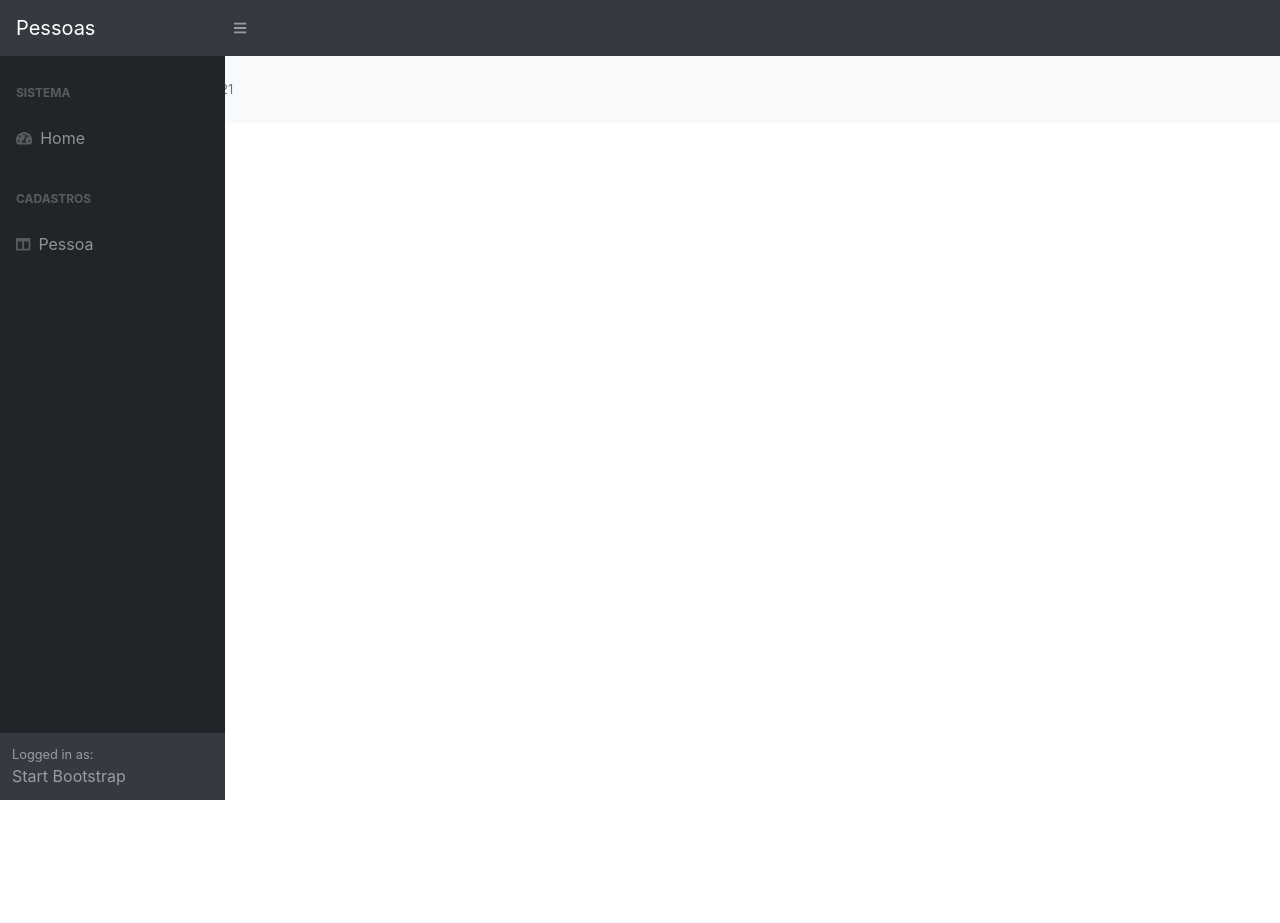
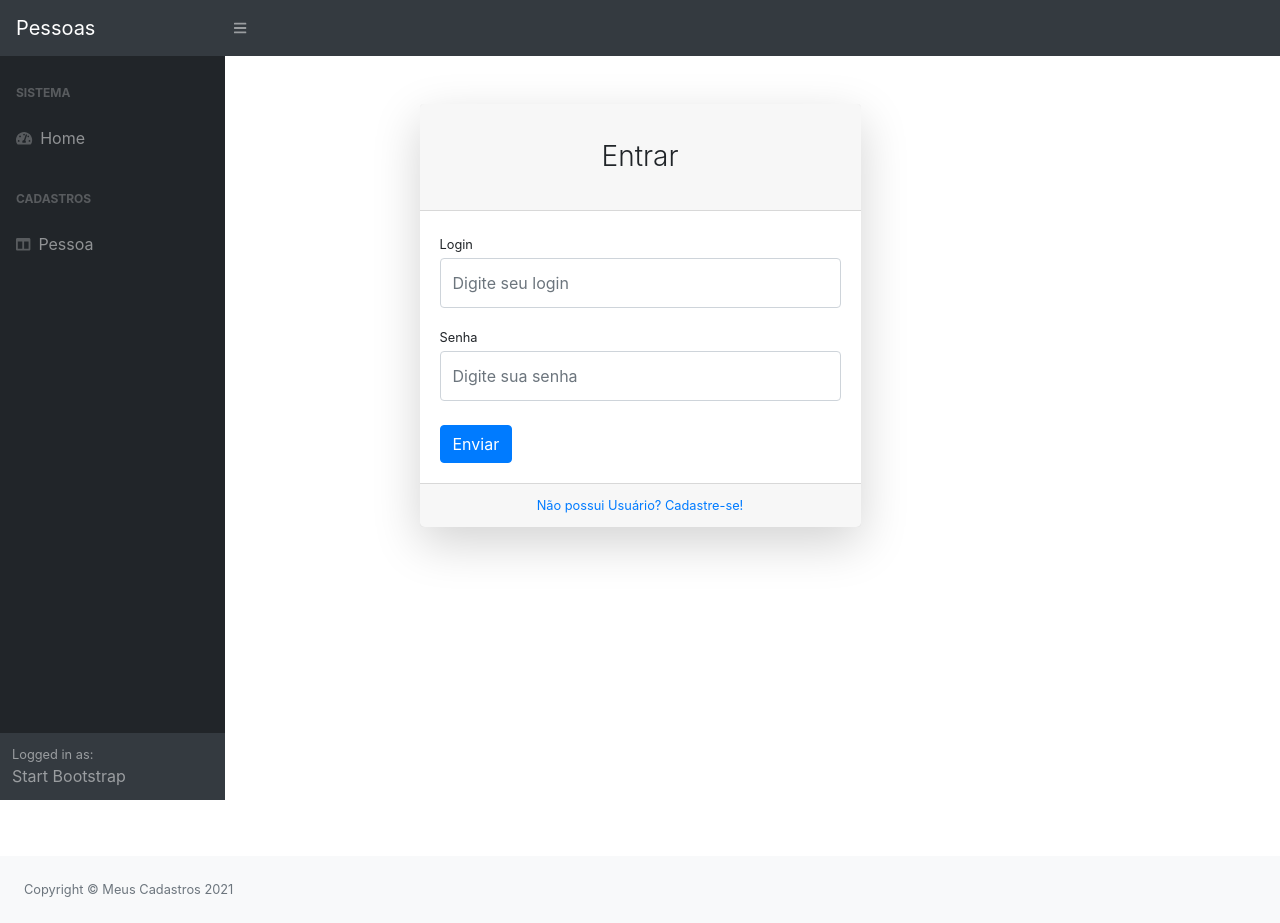
Before and after one commit to Wa10/API-Cadastro-de-Pessoas, an Angular app in the folder cadastro-pessoa-front/: page /login in a window 1280 px wide. Before the commit this address led to /. Before the commit the page ends 800 px from the top, so only its background shows below. Built offline with nearby package versions, Linux system fonts and the light colour scheme.

Commit message:
Criação tela login

```diff
--- a/cadastro-pessoa-front/src/app/app-routing.module.ts
+++ b/cadastro-pessoa-front/src/app/app-routing.module.ts
@@ -1,8 +1,10 @@
 import { NgModule } from '@angular/core';
 import { Routes, RouterModule } from '@angular/router';
 import { HomeComponent } from './home/home.component';
+import { LoginComponent } from './login/login.component';
 
 const routes: Routes = [
+  {path: 'login', component: LoginComponent},
   {path: 'home', component: HomeComponent}
 ];
 
--- a/cadastro-pessoa-front/src/app/app.module.ts
+++ b/cadastro-pessoa-front/src/app/app.module.ts
@@ -8,18 +8,22 @@
 import { HomeComponent } from './home/home.component';
 import { PessoasModule } from './pessoas/pessoas.module';
 import { PessoasService } from './pessoas.service';
+import { LoginComponent } from './login/login.component';
+import { FormsModule } from '@angular/forms';
 
 @NgModule({
   declarations: [
     AppComponent,
     HomeComponent,
+    LoginComponent,
   ],
   imports: [
     BrowserModule,
     HttpClientModule,
     AppRoutingModule,
     TemplateModule,
-    PessoasModule
+    PessoasModule,
+    FormsModule,
   ],
   providers: [
     PessoasService,
--- /dev/null
+++ b/cadastro-pessoa-front/src/app/login/login.component.html
@@ -0,0 +1,58 @@
+<div id="layoutAuthentication">
+    <div id="layoutAuthentication_content">
+        <main>
+            <div class="container">
+                <div class="row justify-content-center">
+                    <div class="col-lg-5">
+                        <div class="card shadow-lg border-0 rounded-lg mt-5">
+                             <div class="card-header">
+                                 <h3 class="text-center font-weight-light my-4">
+                                     {{cadastrando ? 'Cadastro de novo Usuário' : 'Entrar'}}
+                                 </h3>
+                             </div>
+                             <div class="card-body">
+                                <div class="alert alert-danger" *ngIf="loginError">
+                                    Login e/ou Senha incorreto(a).
+                                </div>
+
+                                <form #loginForm="ngForm" (submit)="onSubmit() ">
+                                    <div class="form-group">
+                                        <label class="small mb-1">Login</label>
+                                        <input type="text" name="username" [(ngModel)]="username" class="form-control py-4" placeholder="Digite seu login"/>
+                                    </div>
+
+                                    <div class="form-group">
+                                        <label class="small mb-1">Senha</label>
+                                        <input type="password" name="password" [(ngModel)]="password" class="form-control py-4" placeholder="Digite sua senha"/>
+                                    </div>
+
+                                    <div class="form-group align-items-center justify-content-between mt-4 mb-0">
+                                        <button type="submit" class="btn btn-primary" *ngIf="!cadastrando">
+                                            Enviar
+                                        </button>
+
+                                        <button type="button" class="btn btn-success" *ngIf="cadastrando">
+                                            Cadastrar
+                                        </button>
+
+                                        <button type="button" class="btn btn-danger ml-1" (click)="cancelarCadastro()" *ngIf="cadastrando">
+                                            Cancelar
+                                        </button>
+                                    </div>
+                                </form>
+                             </div>
+
+                             <div class="card-footer text-center">
+                                 <div class="small">
+                                     <a href="#" (click)="cadastrar($event)">
+                                         Não possui Usuário? Cadastre-se!
+                                     </a>
+                                 </div>
+                             </div>
+                        </div>
+                    </div>
+                </div>
+            </div>
+        </main>
+    </div>
+</div>
--- /dev/null
+++ b/cadastro-pessoa-front/src/app/login/login.component.ts
@@ -0,0 +1,38 @@
+import { TranslationWidth } from '@angular/common';
+import { Component, OnInit } from '@angular/core';
+import { Router } from '@angular/router';
+
+@Component({
+  selector: 'app-login',
+  templateUrl: './login.component.html',
+  styleUrls: ['./login.component.css']
+})
+export class LoginComponent implements OnInit {
+
+
+  username: string;
+  password: string;
+  loginError: boolean;
+  cadastrando: boolean = false;
+
+  constructor(
+    private router : Router,
+  ) { }
+
+  ngOnInit(): void {
+  }
+
+  onSubmit(){
+    this.router.navigate(['/home']);
+  }
+
+  cadastrar(event){
+    event.preventDefault();
+    this.cadastrando = true;
+  }
+
+  cancelarCadastro(){
+    this.cadastrando = false;
+  }
+
+}
```
Also changed, not shown: cadastro-pessoa-front/src/app/login/login.component.css (added).
